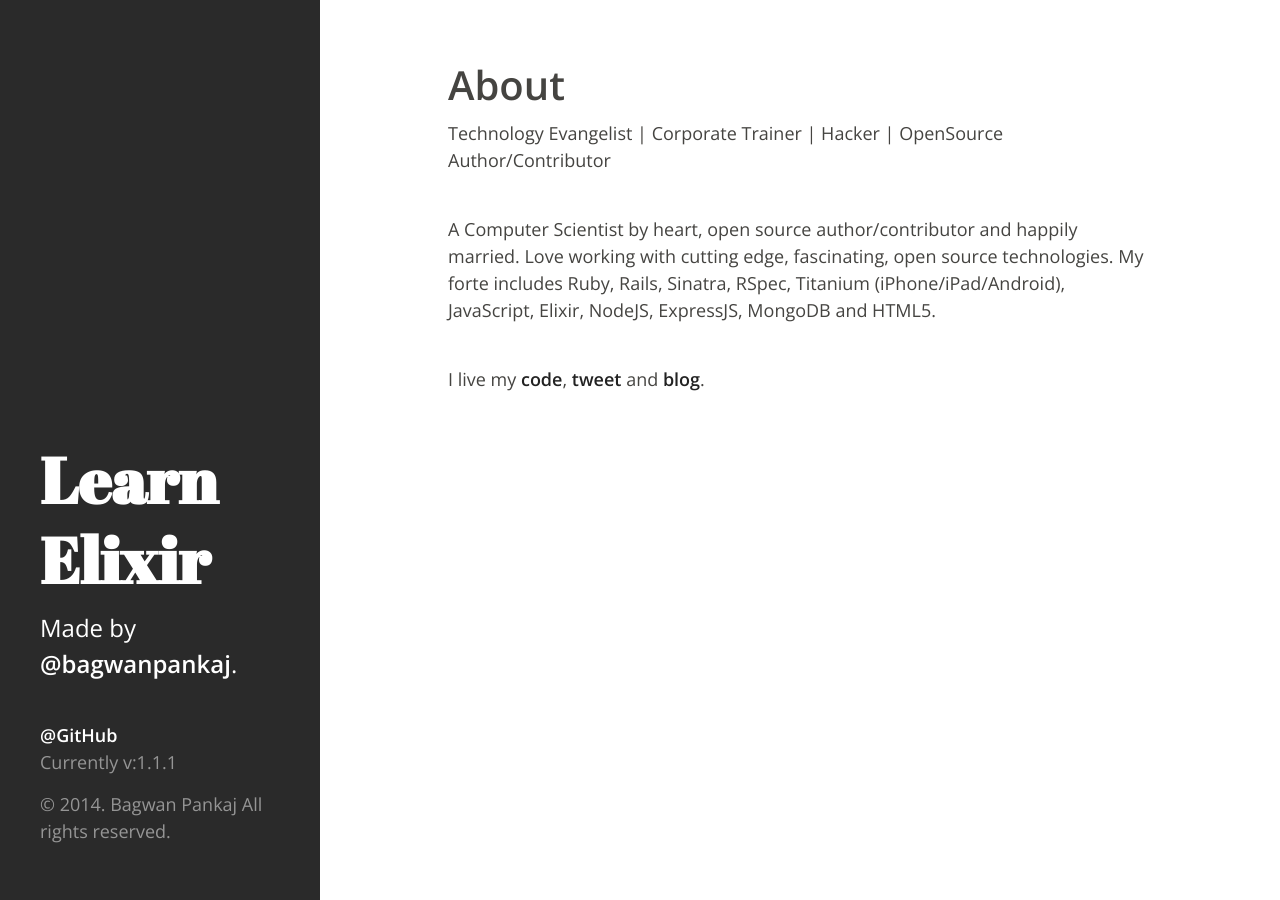
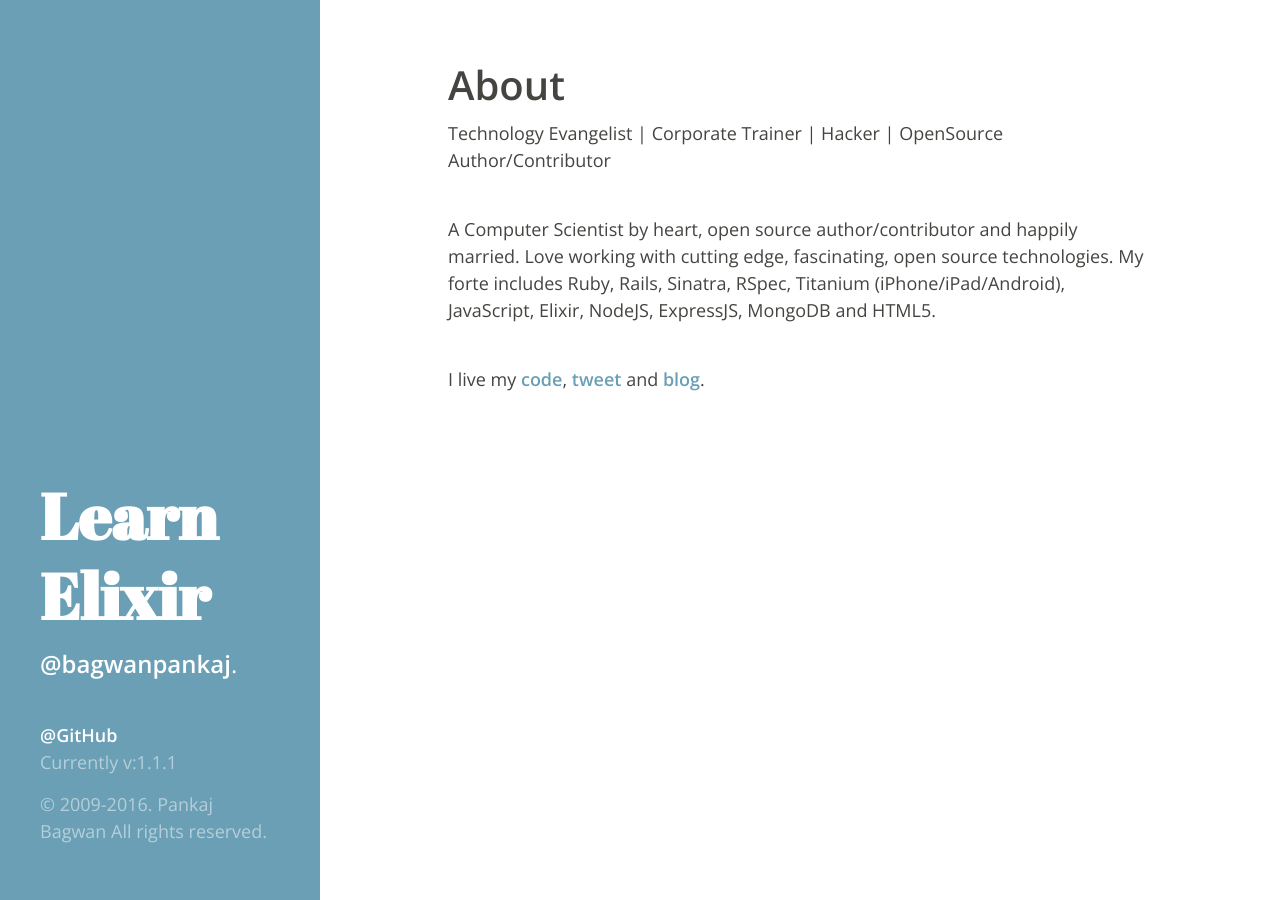
Before and after one commit to bagwanpankaj/elixir_by_example, a Jekyll site: the page built from about.html, in a window 1280 px wide. Built offline with Jekyll 4.4.1, drawn with Linux system fonts in a browser that asks for light colours; Markdown is read by kramdown in place of the engine named in the settings; comment, search, counter and statistics services are not loaded.

Commit message:
Theme changes

```diff
--- a/_config.yml
+++ b/_config.yml
@@ -1,16 +1,17 @@
 title:        Learn Elixir
 tagline:      'Elixir by Example | Elixir Tutorials | Elixir Lessons'
-description:  'Made by <a href="https://twitter.com/bagwanpankaj" target="_blank">@bagwanpankaj</a>.'
-url:          http://m.bagwanpankaj.com/elixir_by_example
+description:  '<a href="http://bagwanpankaj.com" target="_blank">@bagwanpankaj</a>.'
+url:          http://bagwanpankaj.com/elixir_by_example
 version:      1.1.1
 author:
-  name:       'Bagwan Pankaj'
+  name:       'Pankaj Bagwan'
   email:      'me@bagwanpankaj.com'
 markdown:     rdiscount
 permalink:    pretty
-pygments:     true
+highlighter:  pygments
 paginate:     5
 baseurl:      ""
+gems:         [jekyll-paginate, kramdown]
 # Google Analytics
 ga_domain: .bagwanpankaj.com
 ga_tracking_id: UA-47727049-1
--- a/_layouts/default.html
+++ b/_layouts/default.html
@@ -3,8 +3,7 @@
 
   {% include head.html %}
 
-  <body>
-
+  <body class="theme-base-0d">
     <header class="masthead">
       <div class="masthead-inner">
         <h1>{{ site.title }}</h1>
@@ -12,15 +11,15 @@
 
         <div class="colophon">
           <ul class="colophon-links">
-            <li>
-              <!-- <a href="https://github.com/mdo/hyde/archive/v{{ site.version }}.zip">Download</a> -->
-            </li>
+            <!--<li>
+              <!-- <a href="https://github.com/mdo/hyde/archive/v{{ site.version }}.zip">Download</a>
+            </li>-->
             <li>
               <a href="https://github.com/bagwanpankaj">@GitHub</a>
             </li>
             <li>Currently v:{{ site.version }}</li>
           </ul>
-          <p>&copy; 2014. {{ site.author.name }} All rights reserved.</p>
+          <p>&copy; 2009-2016. {{ site.author.name }} All rights reserved.</p>
         </div>
       </div>
     </header>
--- a/atom.xml
+++ b/atom.xml
@@ -1,5 +1,4 @@
 ---
-layout: nil
 ---
 
 <?xml version="1.0" encoding="utf-8"?>
--- a/index.html
+++ b/index.html
@@ -13,7 +13,7 @@ layout: default
 
     <span class="post-date">{{ post.date | date_to_string }}</span>
 
-    {{ post.content }}
+    {{ post.excerpt }}
   </div>
   {% endfor %}
 </div>
```
